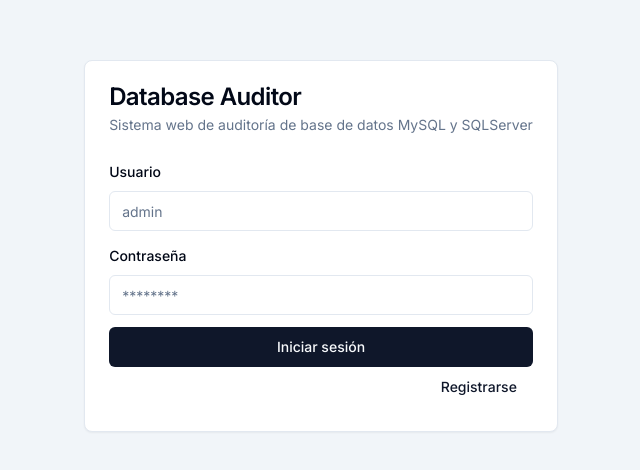
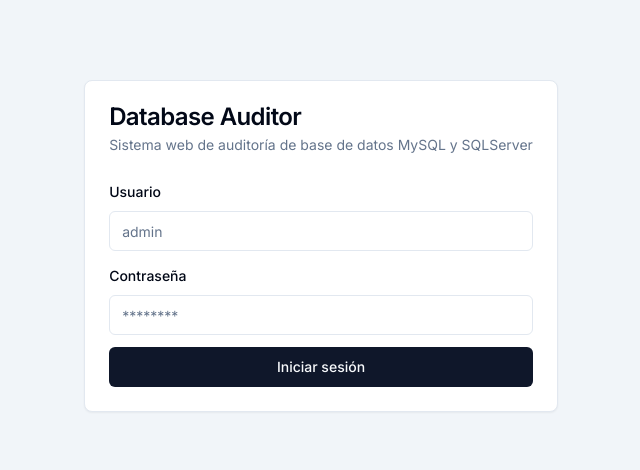
Before and after one commit to Hiroshi85/auditoria-bd, a Next.js app in the folder client/: page /login in a window 1280 px wide. Shown: the part 154-624 px from the top of the page, without its empty margins (319-959 px from the left). Built offline with nearby package versions, Linux system fonts and the light colour scheme; no server answers.

Commit message:
temporal: hide register

```diff
--- a/client/src/app/(guest)/login/page.tsx
+++ b/client/src/app/(guest)/login/page.tsx
@@ -31,12 +31,12 @@
 
                 <CardContent>
                     <LoginForm />
-                    <div className="flex justify-end w-full">
+                    {/* <div className="flex justify-end w-full">
                         <Link href={"/register"} className={buttonVariants({
                             variant: "link",
                             className: "py-0"
                         })}>Registrarse</Link>
-                    </div>
+                    </div> */}
                 </CardContent>
 
             </Card>
--- a/client/src/app/(guest)/register/page.tsx
+++ b/client/src/app/(guest)/register/page.tsx
@@ -14,9 +14,10 @@
 export default async function Page() {
     const session = await getServerSession(authOptions);
 
-    if (session) {
-        redirect("/");
-    }
+    // if (session) {
+    //     redirect("/");
+    // }
+    redirect("/login")
     return (
         <div className="w-full flex items-center justify-center h-dvh bg-accent">
             <Card>
```
